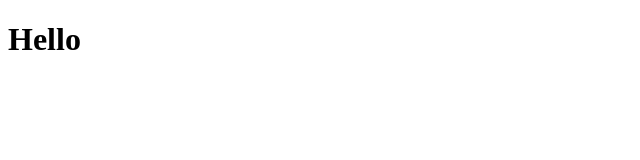
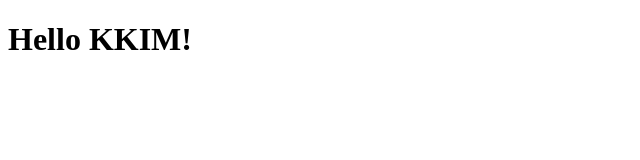
Before and after one commit to kkim0691/oss2024_1, a plain HTML site: page index.htm in a window 1280 px wide. Shown: the whole page, without its empty margins (0-640 px from the left). Drawn offline with Linux system fonts and the light colour scheme.

Commit message:
change index.htm

```diff
--- a/index.htm
+++ b/index.htm
@@ -6,6 +6,6 @@
     <title>Document</title>
 </head>
 <body>
-    <h1>Hello</h1>
+    <h1>Hello KKIM!</h1>
 </body>
 </html>
```
